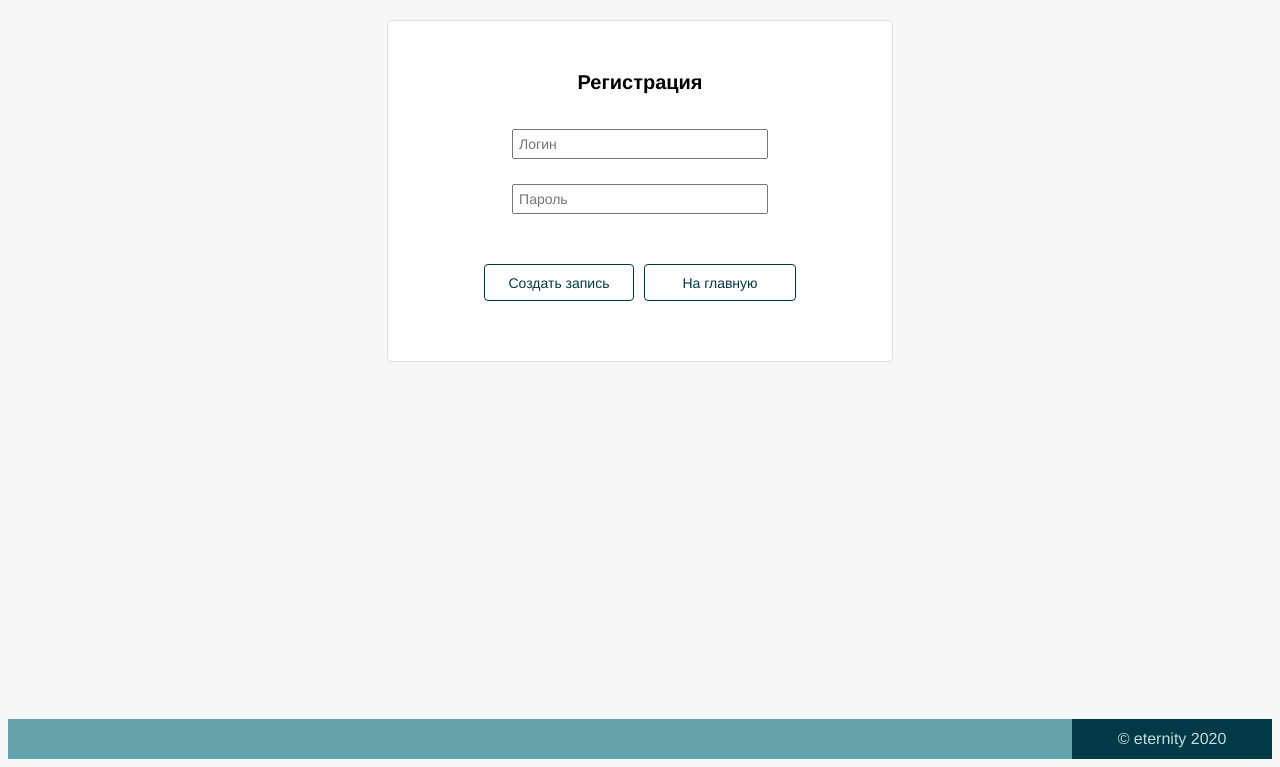
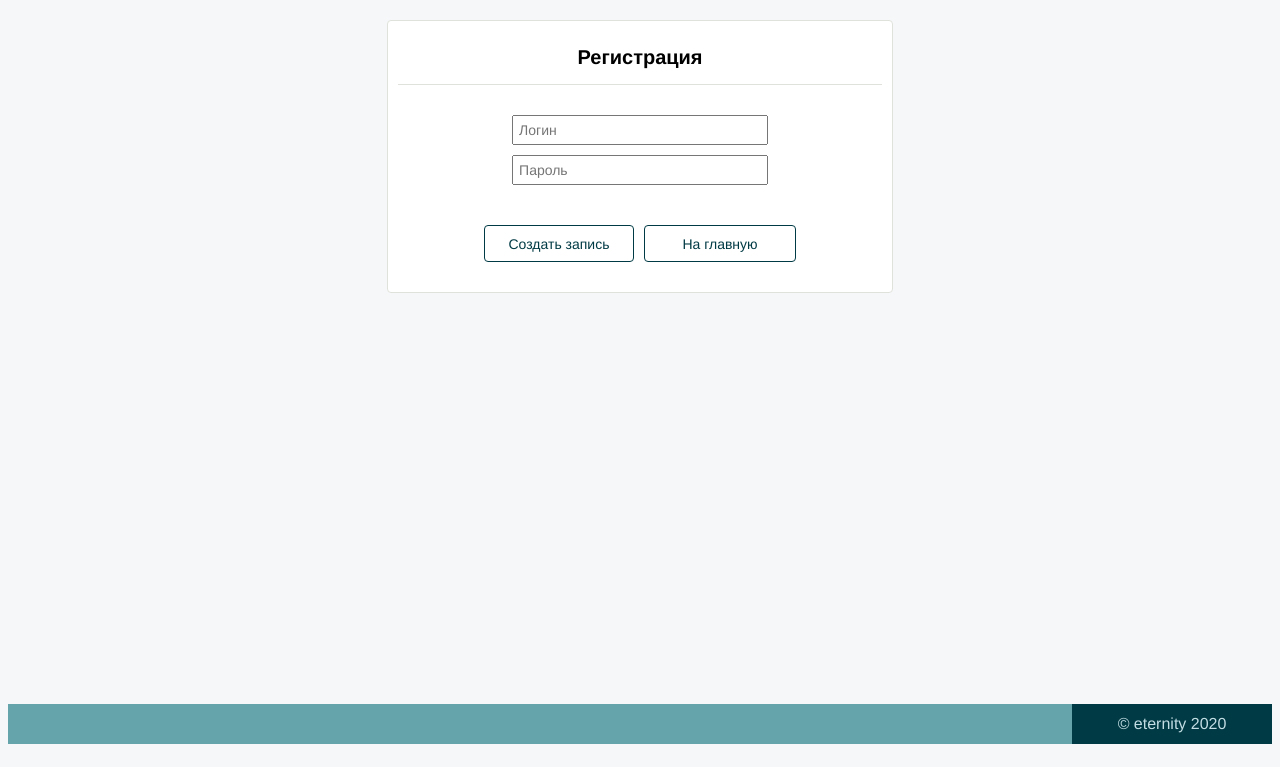
Before and after one commit to froOst23/eternity-django, a Django app: page /registration in a window 1280 px wide. Shown: the part 48-815 px from the top of the page. After the commit the page ends 792 px from the top, so only its background shows below. Run offline with Django 3.2, Linux system fonts and the light colour scheme.

Commit message:
add underline heading

```diff
--- a/eternity/main/static/main/css/style.css
+++ b/eternity/main/static/main/css/style.css
@@ -6,7 +6,7 @@ header{
 }
 
 main{
-    min-height: calc(100vh - 100px);
+    min-height: calc(100vh - 115px);
 }
 
 footer{
@@ -157,14 +157,25 @@ footer{
     min-height: 100%;
 }
 
+.post_heading_block{
+    border-color: #DFE2DB;
+    border-bottom-width: 1px;
+    border-bottom-style: solid;
+}
+
+.post_space{
+    margin-top: 30px;
+    margin-top: 30px;
+}
+
 .post-block{
     margin-bottom: 5px;
     margin-top: 5px;
 }
 
 .block{
-    margin-bottom: 25px;
-    margin-top: 25px;
+    margin-bottom: 10px;
+    margin-top: 10px;
 }
 
 .block-profile{
@@ -182,15 +193,15 @@ footer{
 }
 
 .h1 {
-    margin-top: 35px;
+    margin-top: 10px;
     margin-bottom: 10px;
     font-family: Helvetica;
     font-size: 20px;
 }
 
 .h2 {
-    margin-top: 0px;
-    margin-bottom: 10px;
+    margin-top: 2px;
+    margin-bottom: 2px;
     font-family: Helvetica;
     font-size: x-large;
     margin-right: 5px;
--- a/eternity/main/templates/main/detail_view.html
+++ b/eternity/main/templates/main/detail_view.html
@@ -11,6 +11,7 @@
 {% block content %}
 
     <div class="post">
+        <div class="post_heading_block">
             <div class="post-block flex-left">
 
                 {% for i in photo %}
@@ -32,6 +33,7 @@
                     <span class="post-subblock-text">
                         Создан: {{ detail_post.date }}
                     </span>
+                </div>
             </div>
         </div>
         <span class="flex-left post-block">
--- a/eternity/main/templates/main/index.html
+++ b/eternity/main/templates/main/index.html
@@ -14,6 +14,7 @@
 
     {% for i in post %}
     <div class="post">
+        <div class="post_heading_block">
             <div class="post-block flex-left">
 
                 {% for j in profile %}
@@ -34,6 +35,7 @@
                     <span class="post-subblock-text">
                         Создан: {{ i.date }}
                     </span>
+                </div>
             </div>
         </div>
         <span class="flex-left post-block">
--- a/eternity/main/templates/main/profile.html
+++ b/eternity/main/templates/main/profile.html
@@ -12,6 +12,7 @@
 
 <main class="post-wrapper">
     <div class="post">
+        <div class="post_heading_block">
             <div class="block flex-center">
                 <span class="flex-left" style="width: 50%;">
                     <h1 class="h2 ">{{ object.user.first_name }}</h1>
@@ -21,6 +22,7 @@
                 <span class="flex-right" style="width: 50%;">
                     <a href="/accounts/profile/id{{ request.user.id }}/main" class="post_link h2" style="font-size: 20px; font-family: Helvetica;">Редактировать профиль</a>
                 </span>
+            </div>
         </div>
         <div class="block" style="display: flex;">
             <div class="post-block flex-left">
--- a/eternity/main/templates/main/registration.html
+++ b/eternity/main/templates/main/registration.html
@@ -10,9 +10,12 @@
 
 <main class="post-wrapper-mini">
     <div class="post">
-        <span class="flex-center post-block">
-            <h1 class="h1">Регистрация</h1>
-        </span>
+        <div class="post_heading_block">
+            <span class="flex-center post-block">
+                <h1 class="h1">Регистрация</h1>
+            </span>
+        </div>
+        <div class="post_space"></div>
         <form method="POST" class="post-block" enctype="multipart/form-data">
             {% csrf_token %}
             <div class="block flex-center">
@@ -21,6 +24,7 @@
             <div class="block flex-center">
                 {{ form.password }}
             </div>
+            <div class="post_space"></div>
             <nav class="block flex-center">
                 <div class="block">
                     <button class="post_button-submit flex-center" type="submit">Создать запись</button>
```
Also changed, not shown: eternity/main/templates/main/add-post.html (+5 -3 lines), eternity/main/templates/main/auth.html (+7 -3 lines), eternity/main/templates/main/delete-post.html (+6 -3 lines), eternity/main/templates/main/profile_extra.html (+8 -6 lines), eternity/main/templates/main/profile_main.html (+8 -6 lines). Lines whose indentation alone changed are shown as unchanged.
